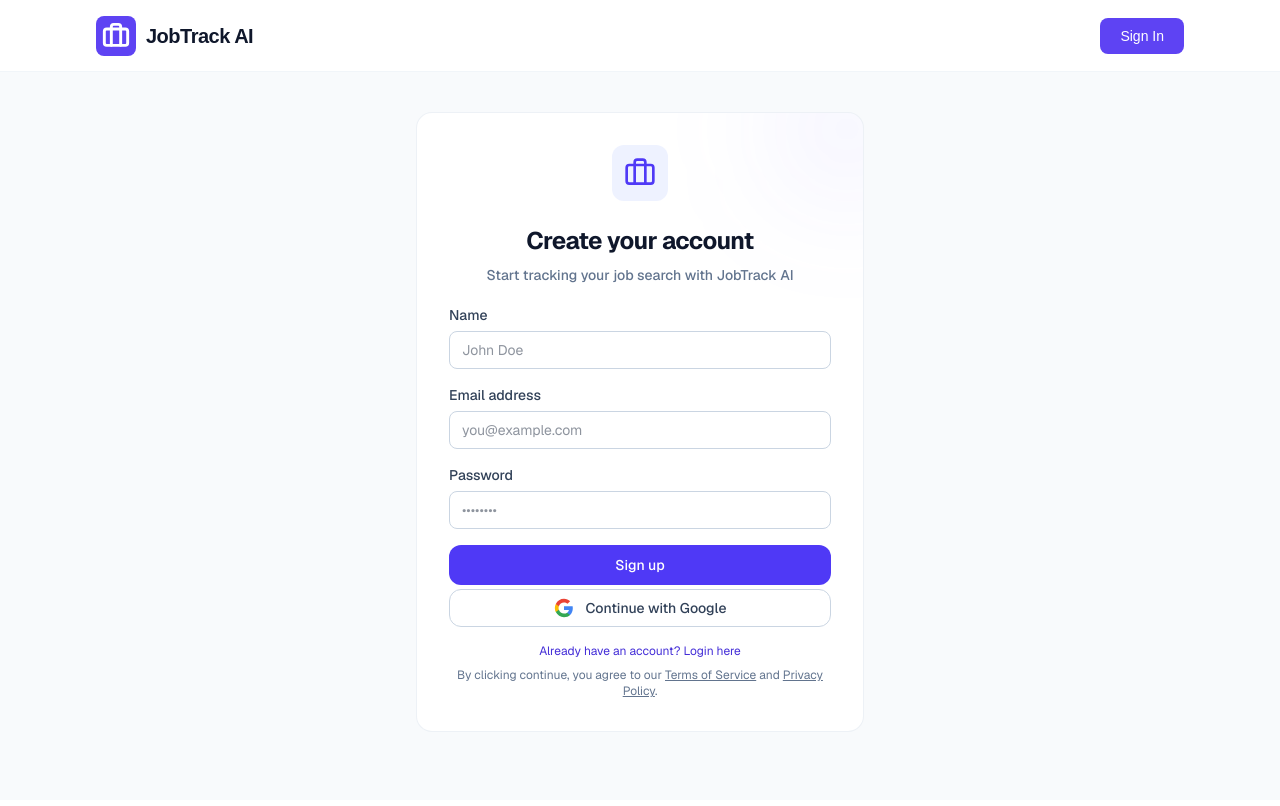
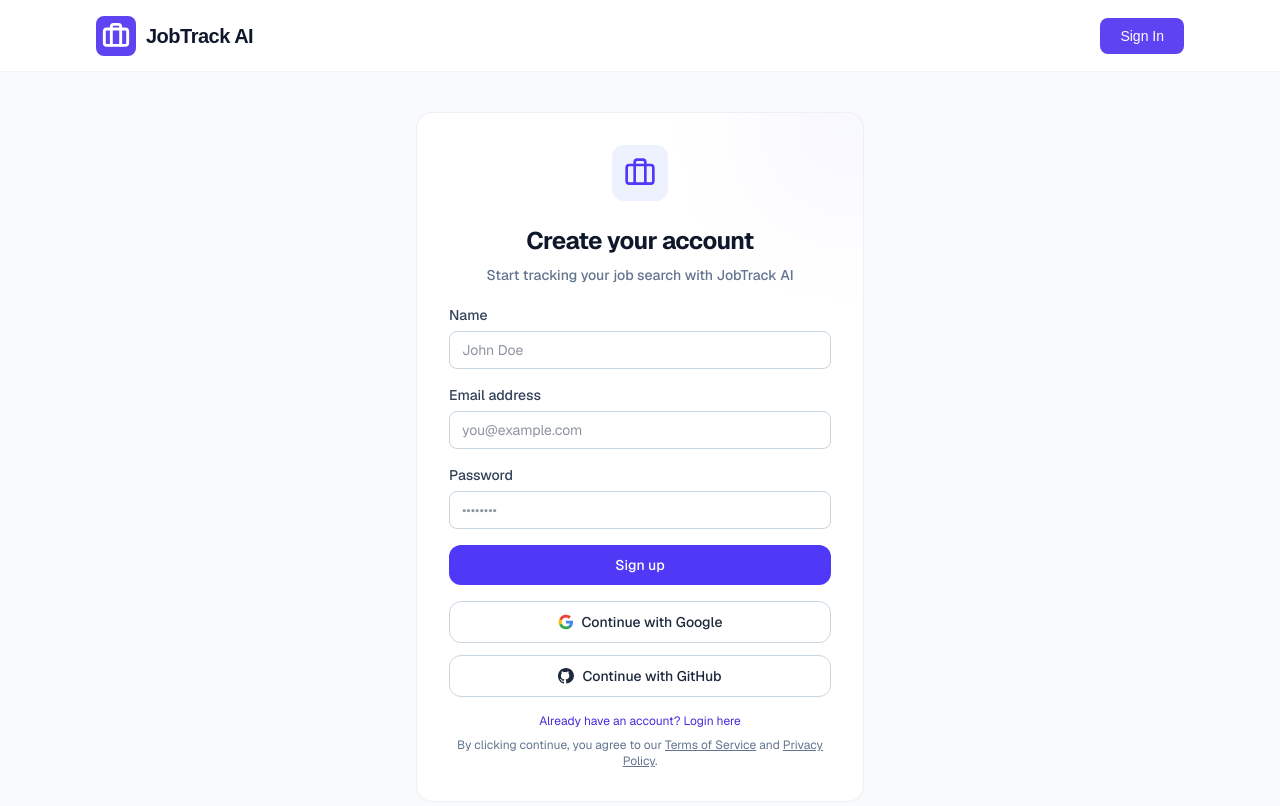
Before and after one commit to Sushil0011/job-track-ai, a Next.js app: page /signup in a window 1280 px wide. Shown: the top 806 px of the page. Built offline with nearby package versions, Linux system fonts and the light colour scheme; no server answers.

Commit message:
feat: add google and github login

```diff
--- a/package.json
+++ b/package.json
@@ -9,6 +9,7 @@
     "lint": "eslint"
   },
   "dependencies": {
+    "@react-oauth/google": "^0.13.5",
     "axify-js": "^1.0.5",
     "js-cookie": "^3.0.8",
     "lucide-react": "^1.17.0",
--- a/src/app/login/page.tsx
+++ b/src/app/login/page.tsx
@@ -1,7 +1,9 @@
 import { Briefcase } from "lucide-react";
 import Link from "next/link";
-import GoogleButton from "@/components/auth/GoogleAuth";
+import GoogleButton from "@/components/auth/google-auth";
 import CredentialsForm from "@/components/auth/form";
+import { Suspense } from "react";
+import GithubLogin from "@/components/auth/github-auth";
 
 type LoginPageProps = {
   searchParams: Promise<{ reset?: string }>;
@@ -10,7 +12,6 @@
 export default async function LoginPage({ searchParams }: LoginPageProps) {
   const { reset } = await searchParams;
   return (
-
     <div className="w-full mx-auto max-w-md bg-white rounded-2xl shadow-premium border border-slate-200/60 p-8 relative overflow-hidden">
       <div className="absolute -top-12 -right-12 w-32 h-32 bg-indigo-500/10 blur-3xl rounded-full pointer-events-none" />
 
@@ -28,11 +29,13 @@
           Sign in to your JobTrack AI workspace
         </p>
       </div>
-
+      <Suspense>
         <div className="relative z-10">
           <CredentialsForm passwordResetSuccess={reset === "success"} />
           <GoogleButton />
+          <GithubLogin/>
         </div>
+      </Suspense>
       <Link
         href="/signup"
         className="mx-auto block text-center text-xs text-indigo-700 mt-4 relative z-10 "
@@ -58,6 +61,5 @@
         .
       </p>
     </div>
-
   );
 }
--- a/src/app/signup/page.tsx
+++ b/src/app/signup/page.tsx
@@ -1,7 +1,8 @@
 import { Briefcase } from "lucide-react";
 import Link from "next/link";
-import GoogleButton from "@/components/auth/GoogleAuth";
+import GoogleButton from "@/components/auth/google-auth";
 import CredentialsForm from "@/components/auth/form";
+import GithubLogin from "@/components/auth/github-auth";
 
 export default function SignupPage() {
   return (
@@ -27,6 +28,7 @@
         <div className="relative z-10">
           <CredentialsForm />
           <GoogleButton />
+          <GithubLogin/>
         </div>
         <Link
           href="/login"
--- a/src/components/auth/GoogleAuth.tsx
+++ /dev/null
@@ -1,57 +0,0 @@
-"use client";
-
-import { useState } from "react";
-import { signIn } from "next-auth/react";
-import { Loader2 } from "lucide-react";
-
-export default function GoogleButton() {
-  const [isLoading, setIsLoading] = useState(false);
-
-  const handleSignIn = async () => {
-    try {
-      setIsLoading(true);
-      // Triggers the Google OAuth flow and redirects to /dashboard upon success
-      await signIn("google", { callbackUrl: "/dashboard" });
-    } catch (error) {
-      console.error("Authentication error:", error);
-    } finally {
-      // The redirect usually happens before this runs, but it's good practice
-      // to reset state in case the user closes the OAuth popup
-      setIsLoading(false);
-    }
-  };
-
-  return (
-    <button
-      onClick={handleSignIn}
-      disabled={isLoading}
-      className="w-full mt-1 flex items-center justify-center gap-3 bg-white border border-slate-300 hover:bg-slate-50 text-slate-700 px-4 py-2 rounded-xl text-sm font-medium transition-all duration-200 hover:shadow-sm disabled:opacity-70 disabled:cursor-not-allowed"
-    >
-      {isLoading ? (
-        <Loader2 className="w-5 h-5 animate-spin text-slate-500" />
-      ) : (
-        <svg className="w-5 h-5" viewBox="0 0 24 24">
-          <path
-            d="M22.56 12.25c0-.78-.07-1.53-.2-2.25H12v4.26h5.92c-.26 1.37-1.04 2.53-2.21 3.31v2.77h3.57c2.08-1.92 3.28-4.74 3.28-8.09z"
-            fill="#4285F4"
-          />
-          <path
-            d="M12 23c2.97 0 5.46-.98 7.28-2.66l-3.57-2.77c-.98.66-2.23 1.06-3.71 1.06-2.86 0-5.29-1.93-6.16-4.53H2.18v2.84C3.99 20.53 7.7 23 12 23z"
-            fill="#34A853"
-          />
-          <path
-            d="M5.84 14.09c-.22-.66-.35-1.36-.35-2.09s.13-1.43.35-2.09V7.07H2.18C1.43 8.55 1 10.22 1 12s.43 3.45 1.18 4.93l2.85-2.22.81-.62z"
-            fill="#FBBC05"
-          />
-          <path
-            d="M12 5.38c1.62 0 3.06.56 4.21 1.64l3.15-3.15C17.45 2.09 14.97 1 12 1 7.7 1 3.99 3.47 2.18 7.07l3.66 2.84c.87-2.6 3.3-4.53 6.16-4.53z"
-            fill="#EA4335"
-          />
-        </svg>
-      )}
-      <span className="font-medium">
-        {isLoading ? "Connecting securely..." : "Continue with Google"}
-      </span>
-    </button>
-  );
-}
--- /dev/null
+++ b/src/components/auth/github-auth.tsx
@@ -0,0 +1,33 @@
+"use client";
+import { API_URL } from "@/utils/constant";
+import { get } from "axify-js";
+
+const GithubLogin = () => {
+  const handleGithubLogin = async () => {
+  try {
+    const response = await get(`${API_URL}/auth/github`);
+    console.log(response,"response");
+  } catch (error) {
+    console.log(error,"error");
+  }
+};
+
+  return (
+    <a
+      href={`${API_URL}/auth/github`}
+      className="mt-3 w-full flex items-center justify-center gap-2 border border-slate-300 bg-white hover:bg-slate-50 text-slate-800 px-4 py-2.5 rounded-xl text-sm font-medium transition-all duration-200 hover:border-slate-400"
+    >
+      <svg
+        className="w-4 h-4"
+        viewBox="0 0 24 24"
+        fill="currentColor"
+        aria-hidden="true"
+      >
+        <path d="M12 0C5.37 0 0 5.37 0 12c0 5.31 3.435 9.795 8.205 11.385.6.105.825-.255.825-.57 0-.285-.015-1.23-.015-2.235-3.015.555-3.795-.735-4.035-1.41-.135-.345-.72-1.41-1.23-1.695-.42-.225-1.02-.78-.015-.795.945-.015 1.62.87 1.845 1.23 1.08 1.815 2.805 1.305 3.495.99.105-.78.42-1.305.765-1.605-2.67-.3-5.46-1.335-5.46-5.925 0-1.305.465-2.385 1.23-3.225-.12-.3-.54-1.53.12-3.18 1.005 0 2.01.345 2.55 1.23.75-.24 1.56-.36 2.37-.36.81 0 1.62.12 2.37.36.54-.885 1.545-1.23 2.55-1.23.66 1.65.24 2.88.12 3.18.765.84 1.23 1.905 1.23 3.225 0 4.605-2.805 5.625-5.475 5.925.435.375.81 1.08.81 2.185 0 1.58-.015 2.85-.015 3.24 0 .315.225.69.825.57A12.02 12.02 0 0 0 24 12c0-6.63-5.37-12-12-12z" />
+      </svg>
+      Continue with GitHub
+    </a>
+  );
+};
+
+export default GithubLogin;
--- /dev/null
+++ b/src/components/auth/google-auth.tsx
@@ -0,0 +1,101 @@
+"use client";
+
+import { GoogleLogin, GoogleOAuthProvider } from "@react-oauth/google";
+import { post } from "axify-js";
+import { API_URL } from "@/utils/constant";
+import cookie from "js-cookie";
+import { userStore } from "@/store/userStore";
+import { useRouter } from "next/navigation";
+
+function GoogleIcon({ className }: { className?: string }) {
+  return (
+    <svg className={className} viewBox="0 0 24 24" aria-hidden="true">
+      <path
+        fill="#4285F4"
+        d="M22.56 12.25c0-.78-.07-1.53-.2-2.25H12v4.26h5.92c-.26 1.37-1.04 2.53-2.21 3.31v2.77h3.57c2.08-1.92 3.28-4.74 3.28-8.09z"
+      />
+      <path
+        fill="#34A853"
+        d="M12 23c2.97 0 5.46-.98 7.28-2.66l-3.57-2.77c-.98.66-2.23 1.06-3.71 1.06-2.86 0-5.29-1.93-6.16-4.53H2.18v2.84C3.99 20.53 7.7 23 12 23z"
+      />
+      <path
+        fill="#FBBC05"
+        d="M5.84 14.09c-.22-.66-.35-1.36-.35-2.09s.13-1.43.35-2.09V7.07H2.18C1.43 8.55 1 10.22 1 12s.43 3.45 1.18 4.93l2.85-2.22.81-.62z"
+      />
+      <path
+        fill="#EA4335"
+        d="M12 5.38c1.62 0 3.06.56 4.21 1.64l3.15-3.15C17.45 2.09 14.97 1 12 1 7.7 1 3.99 3.47 2.18 7.07l3.66 2.84c.87-2.6 3.3-4.53 6.16-4.53z"
+      />
+    </svg>
+  );
+}
+
+const oauthButtonClassName =
+  "w-full flex items-center justify-center gap-2 border border-slate-300 bg-white text-slate-800 px-4 py-2.5 rounded-xl text-sm font-medium transition-all duration-200";
+
+const LoginView = () => {
+  const setUser = userStore((state) => state.setUser);
+  const router = useRouter();
+
+  const handleGoogleSuccess = async (credentialResponse: {
+    credential?: string;
+  }) => {
+    const url = `${API_URL}/auth/google-login`;
+    const idToken = credentialResponse.credential;
+    const response = await post(url, {
+      token: idToken,
+    });
+    setUser({
+      id: response.data.id,
+      name: response.data.name,
+      email: response.data.email,
+    });
+    cookie.set("token", response.data.token, {
+      expires: 1 / 24,
+      secure: true,
+      sameSite: "strict",
+    });
+
+    cookie.set("refresh_token", response.data.refreshToken, {
+      expires: 30,
+      secure: true,
+      sameSite: "strict",
+    });
+
+    router.push("/dashboard");
+    router.refresh();
+  };
+
+  return (
+    <div className="relative mt-4 w-full min-h-[42px] group">
+      <div
+        aria-hidden="true"
+        className={`${oauthButtonClassName} group-hover:bg-slate-50 group-hover:border-slate-400 pointer-events-none`}
+      >
+        <GoogleIcon className="w-4 h-4" />
+        Continue with Google
+      </div>
+      <div className="absolute inset-0 opacity-0 overflow-hidden rounded-xl cursor-pointer">
+        <GoogleLogin
+          onSuccess={handleGoogleSuccess}
+          onError={() => console.log("Login Failed")}
+          theme="outline"
+          size="large"
+          text="continue_with"
+          width="100%"
+          containerProps={{ className: "w-full h-full" }}
+        />
+      </div>
+    </div>
+  );
+};
+
+export default function GoogleButton() {
+  const clientId = process.env.NEXT_PUBLIC_GOOGLE_CLIENT_ID || "";
+
+  return (
+    <GoogleOAuthProvider clientId={clientId}>
+      <LoginView />
+    </GoogleOAuthProvider>
+  );
+}
--- /dev/null
+++ b/src/utils/constant.ts
@@ -0,0 +1 @@
+export const API_URL = process.env.NEXT_PUBLIC_API_URL;
```
Also changed, not shown: 1 other file (tests, documents, lock files or other folders). Lines whose indentation alone changed are shown as unchanged.
